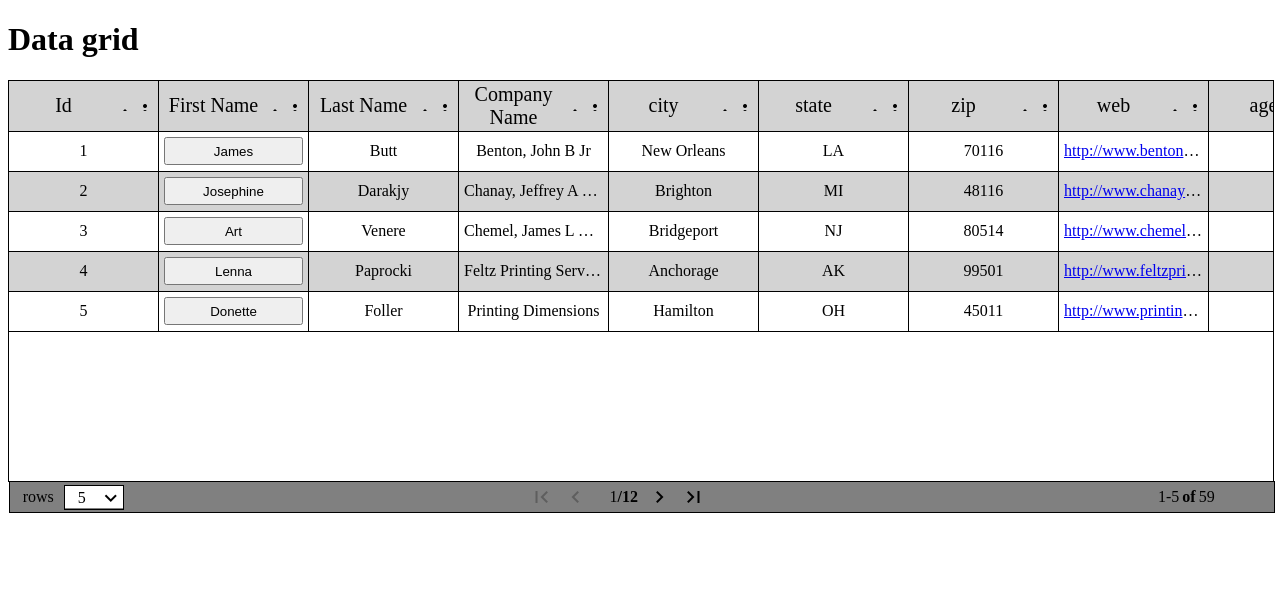
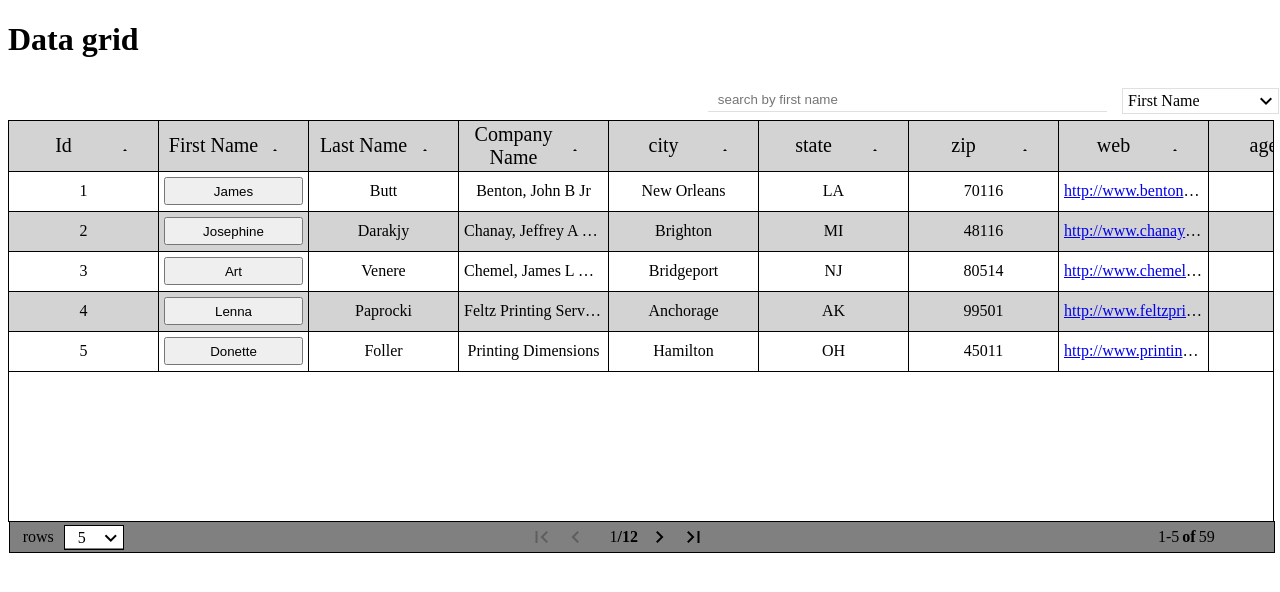
Before and after one commit to manojvicky/datagrid, a React app: page / in a window 1280 px wide. Built offline with nearby package versions, Linux system fonts and the light colour scheme.

Commit message:
filter completed

```diff
--- a/main.js
+++ b/main.js
@@ -1,36 +1,7 @@
 import React from "react";
 import ReactDOM from "react-dom";
-import Datagrid from "./src/Components/Datagrid/Datagrid";
-import metadata from "./src/Configration/metadata";
-import data from "./src/Configration/data";
+import App from "./src/App/App";
 import "./styles.css";
-const noOfRowsOptions = [
-  {
-    value: 5,
-    default: true
-  },
-  {
-    value: 10,
-    default: false
-  },
-  {
-    value: 15,
-    default: false
-  },
-  {
-    value: 20,
-    default: false
-  }
-]
-function App() {
-  return (
-    <div className="app">
-    <h1>Data grid</h1>
-      <Datagrid columns={metadata} data={data} hasFooter noOfRowsOptions={noOfRowsOptions}/>
-    </div>
-  );
-}
-
 
 ReactDOM.render(
     <App />, document.getElementById('app')
--- a/package.json
+++ b/package.json
@@ -29,7 +29,8 @@
     "react": "^16.8.6",
     "react-bootstrap": "^1.0.0-beta.6",
     "react-dom": "^16.8.6",
-    "react-redux": "^6.0.1",
+    "react-redux": "^7.0.3",
+    "react-router-dom": "^5.0.0",
     "react-split-pane": "^0.1.87",
     "redux": "^4.0.1",
     "redux-devtools-extension": "^2.13.8",
--- /dev/null
+++ b/src/App/App.js
@@ -0,0 +1,22 @@
+import React from "react";
+import Datagrid from "../DataGrid/Datagrid";
+import metadata from "../Configration/metadata";
+import data from "../Configration/data";
+import noOfRowsOptions from "../Configration/options";
+const customLoggerMiddleWare = store => next => action =>{
+    console.group(action.type);
+    console.log("%c Prev. State", "color: orange", store.getState());
+    console.log("%c Action", "color: green", store.getState());
+    next(action);
+    console.log("%c Next State", "color: blue", store.getState());
+    console.groupEnd();
+}
+const App = () =>{
+    return (
+        <div className="app">
+        <h1>Data grid</h1>
+        <Datagrid columns={metadata} data={data} noOfRowsOptions={noOfRowsOptions} hasFooter/>
+        </div>
+      );
+}
+export default App;
--- a/src/Components/Datagrid/Databody/Databody.js
+++ b/src/Components/Datagrid/Databody/Databody.js
@@ -30,7 +30,6 @@ class Databody extends React.Component{
         }
     }
     componentDidMount(){
-        console.log("this.myDatagridBodyRef", this.myDatagridBodyRef.current)
         this.setState({
             headerWidth: this.myDataBodyRef.current.scrollWidth,
             footerWidth: this.myDataBodyRef.current.clientWidth
@@ -38,8 +37,6 @@ class Databody extends React.Component{
     }
 
     componentDidUpdate(){
-        console.log("this.myDatagridBodyRef didUpdate", this.myDatagridBodyRef.current)
-
         if(!this.state.stopUpdate){
             const columns = this.state.columns.map(col=>{
                 col.width = this.refCollector[col.elementcode]
@@ -108,7 +105,7 @@ class Databody extends React.Component{
         });
         const rows = data.map((row, index)=>{
             return (
-                <div className={`dataGridRow dataGridRow${row.id}`} key={`dataGridRow${index}`}>
+                <div className={`dataGridRow dataGridRow${row.id}`} key={`dataGridRow${index}`} onClick={()=>{console.log("row Clicked", row)}}>
                     {
                         columns.map((col, indx)=>{
                         if(col && col.cell){
--- a/src/Components/Datagrid/Databody/HeaderCell.js
+++ b/src/Components/Datagrid/Databody/HeaderCell.js
@@ -19,7 +19,6 @@ class HeaderCell extends React.Component{
         this.setState({ show: !this.state.show })
     }
     handleChange(e){
-        console.log("input value",e.target.value);
         this.setState({
             filterValue: e.target.value
         });
@@ -60,15 +59,6 @@ class HeaderCell extends React.Component{
             </Icon>
             }
             </div>
-            <div className="threeDotsDiv">
-              <Icon
-                className="threeDotsIcon"
-                ref={this.attachRef}
-                onClick={this.handleFilterClick}
-              >
-                more_vert
-              </Icon>
-            </div>
             </div>
           </div>
         );
--- a/src/Components/Datagrid/Footer/Footer.js
+++ b/src/Components/Datagrid/Footer/Footer.js
@@ -34,8 +34,10 @@ class Footer extends React.Component {
     return Math.ceil(rows/rowsPerPage);
   }
   firstRowNumber(){
-    const {rowsPerPage, pageNumber} = this.props;
-
+    const {rowsPerPage, pageNumber, rows} = this.props;
+    if(rows===0){
+      return 0;
+    }
     return (pageNumber*rowsPerPage-rowsPerPage)+1;
   }
   lastRowNumber(){
--- a/src/Configration/metadata.js
+++ b/src/Configration/metadata.js
@@ -5,7 +5,8 @@ const metadata = [
       elementcode: "id",
       name: "Id",
       label: "Id",
-      "min-width": "100px"
+      "min-width": "100px",
+      default: false
     },
     {
       elementcode: "first_name",
@@ -14,43 +15,50 @@ const metadata = [
       "min-width": "100px",
       cell: (row, col)=>{
         return <button className="buttonCell" onClick={()=>{window.alert(row[col.elementcode])} }>{row[col.elementcode]}</button>
-      }
+      },
+      default: true
     },
     {
       elementcode: "last_name",
       name: "Last Name",
       label: "Last Name",
-      "min-width": "100px"
+      "min-width": "100px",
+      default: false,
     },
     {
       elementcode: "company_name",
       name: "Company Name",
       label: "Company Name",
-      "min-width": "100px"
+      "min-width": "100px",
+      default: false,
     },
     {
       elementcode: "city",
       name: "city",
       label: "city",
-      "min-width": "100px"
+      "min-width": "100px",
+      default: false,
     },
     {
       elementcode: "state",
       name: "state",
       label: "state",
-      "min-width": "100px"
+      "min-width": "100px",
+      default: false,
     },
     {
       elementcode: "zip",
       name: "zip",
       label: "zip",
-      "min-width": "100px"
+      "min-width": "100px",
+      default: false,
     },
     {
       elementcode: "web",
       name: "web",
       label: "web",
       "min-width": "100px",
+      default: false,
       cell: (row, col)=>{
         return <a href={row[col.elementcode]}>{row[col.elementcode]}</a>
       }
@@ -59,7 +67,8 @@ const metadata = [
       elementcode: "age",
       name: "age",
       label: "age",
-      "min-width": "100px"
+      "min-width": "100px",
+      default: false,
     }
   ];
   export default metadata;
--- /dev/null
+++ b/src/Configration/options.js
@@ -0,0 +1,20 @@
+const noOfRowsOptions = [
+    {
+      value: 5,
+      default: true
+    },
+    {
+      value: 10,
+      default: false
+    },
+    {
+      value: 15,
+      default: false
+    },
+    {
+      value: 20,
+      default: false
+    }
+  ];
+
+export default noOfRowsOptions;
--- /dev/null
+++ b/src/DataGrid/Datagrid.js
@@ -0,0 +1,81 @@
+import React from "react";
+import DatadridComponent from "../Components/Datagrid/Datagrid";
+import Icon from "@material-ui/core/Icon";
+
+class Datagrid extends React.Component {
+    constructor(props){
+        super(props);
+        this.state = {
+            filterText: props.filterText || "",
+            columns:props.columns || [],
+            data: props.data || [],
+            dropDownValue: props.columns.filter(col=>col.default)[0],
+            toggle: false
+        }
+        this.handleFilter = this.handleFilter.bind(this);
+        this.columnHandler = this.columnHandler.bind(this);
+        this.toggle = this.toggle.bind(this);
+    }
+    handleFilter(e){
+        this.setState({
+            filterText: e.target.value
+        });
+    }
+    columnHandler(dropDownValue){
+        this.setState({
+            dropDownValue,
+            toggle: !this.state.toggle
+        });
+    }
+    toggle(){
+        this.setState({
+            toggle: !this.state.toggle
+        });
+    }
+  render() {
+      const {noOfRowsOptions, hasFooter} = this.props;
+      const {columns, dropDownValue, toggle, filterText } = this.state;
+      let {data} = this.state;
+      if(filterText){
+          data=data.filter(filter=> filter[dropDownValue.elementcode].toString().toLowerCase().includes(filterText.toString().toLowerCase()));
+      }
+      const columnsDropDown = columns.map(col => {
+        return (
+          <li
+            className="eachColumn"
+            onClick={() => this.columnHandler(col)}
+            key={col.elementcode}
+          >
+            {col.label}
+          </li>
+        );
+      });
+    return (
+      <div className="dataGridWrapper">
+        <div className="filterDataGrid">
+          <input className="columnsInputValues" placeholder={`search by ${dropDownValue.label.toLowerCase()}`} type="text" value={this.state.filterText} onChange={this.handleFilter}/>
+          <div className="columnDropDownWrapper">
+            <div className="viewValue" onClick={this.toggle}>
+            <span className="columnsDefaultValue">{dropDownValue.label}</span>
+            {!toggle ? (
+                <Icon className="dropDownIcon">expand_more</Icon>
+              ) : (
+                <Icon className="dropUpIcon">expand_less</Icon>
+              )}
+            </div>
+            {
+              toggle && <ul className="columnsDropDownOptions">{columnsDropDown}</ul>
+            }
+          </div>
+        </div>
+        <DatadridComponent
+          columns={columns}
+          data={data}
+          hasFooter={hasFooter}
+          noOfRowsOptions={noOfRowsOptions}
+        />
+      </div>
+    );
+  }
+}
+export default Datagrid;
--- /dev/null
+++ b/src/store/store.js
@@ -0,0 +1 @@
+import {createStore} from "redux";
--- a/styles.css
+++ b/styles.css
@@ -145,6 +145,19 @@ li.eachOption {
   width: 100%;
   text-align: center;
 }
+ul.optionsWrapper {
+  margin: 0;
+  background: white;
+  z-index: 999;
+  list-style-type: none;
+  padding: 0px;
+  display: flex;
+  flex-direction: column;
+  align-items: center;
+  border: 1px solid black;
+  border-top: 0px;
+  cursor: pointer;
+}
 .rowsPerPageWrapper {
   display: flex;
   align-items: center;
@@ -207,3 +220,55 @@ button[disabled]{
   width: 100%;
   text-align: center;
 }
+.filterDataGrid {
+  display: flex;
+  justify-content: flex-end;
+  align-items: center;
+  height: 40px;
+}
+input.columnsInputValues {
+  height: 60%;
+  width: 30%;
+  border: 0px;
+  border-bottom: 1px solid #e0e0e0;
+  outline: none;
+  padding: 0px 10px;
+  margin-right: 15px;
+}
+.columnDropDownWrapper {
+  width: 150px;
+  height: 60%;
+  position: relative;
+}
+.viewValue {
+  display: flex;
+  justify-content: space-between;
+  align-items: center;
+  border: 1px solid #e0e0e0;
+  padding: 0px 0px 0px 5px;
+  cursor: pointer;
+  width: 100%;
+}
+ul.columnsDropDownOptions {
+  list-style-type: none;
+    background: white;
+    padding: 0px;
+    margin: 0px;
+    border: 1px solid #e0e0e0;
+    border-top: none;
+    top: 24px;
+    width: 155px;
+}
+.eachColumn {
+  cursor: pointer;
+  width: 100%;
+  text-align: left;
+  padding: 6px;
+  height: 20px;
+  text-overflow: ellipsis;
+  white-space: nowrap;
+  overflow: hidden;
+}
+li.eachColumn:hover {
+  background: #e0e0e0;
+}
```
Also changed, not shown: src/Components/Datagrid/Datagrid.js (+0 -13 lines), 2 other files.
